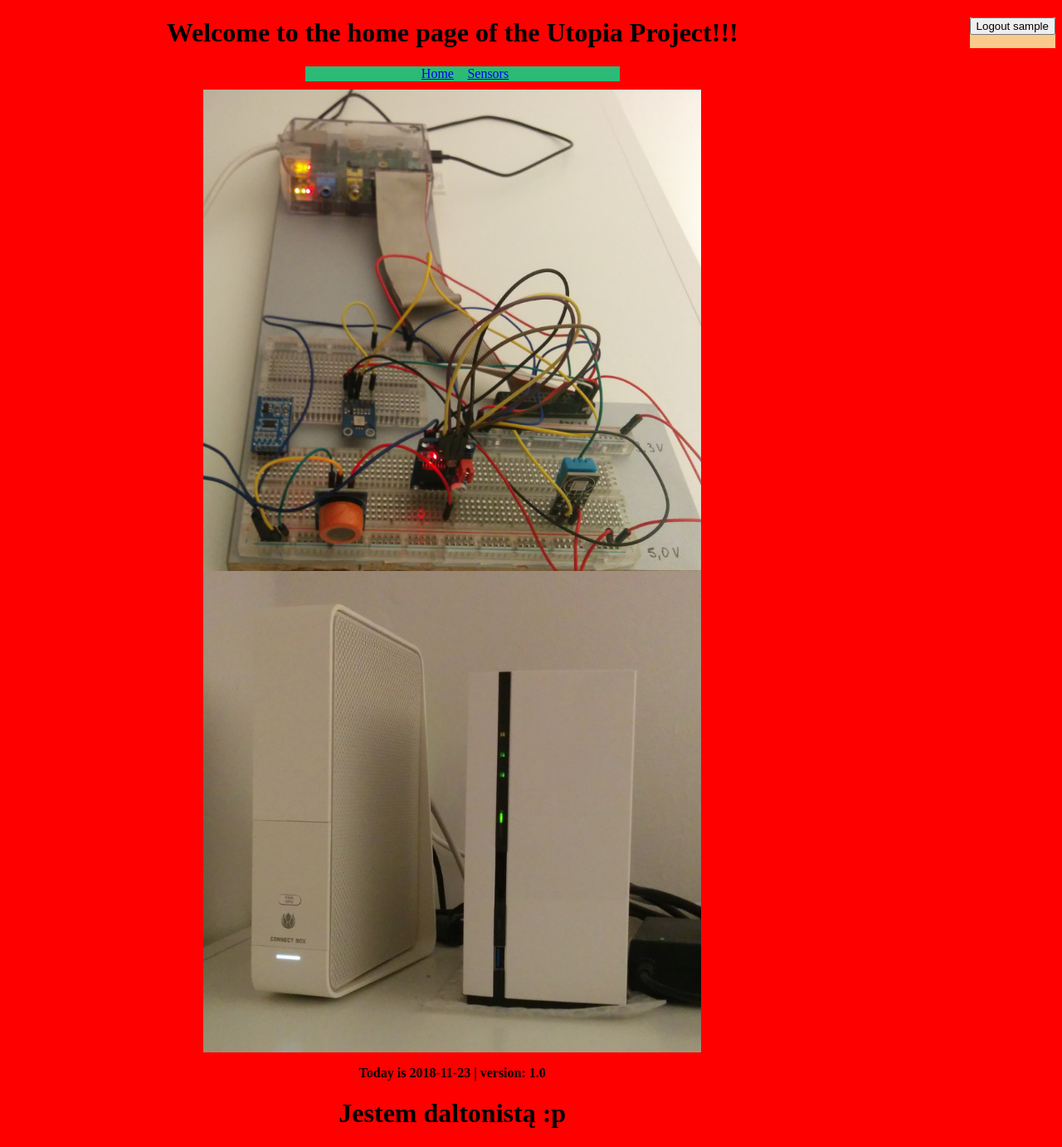
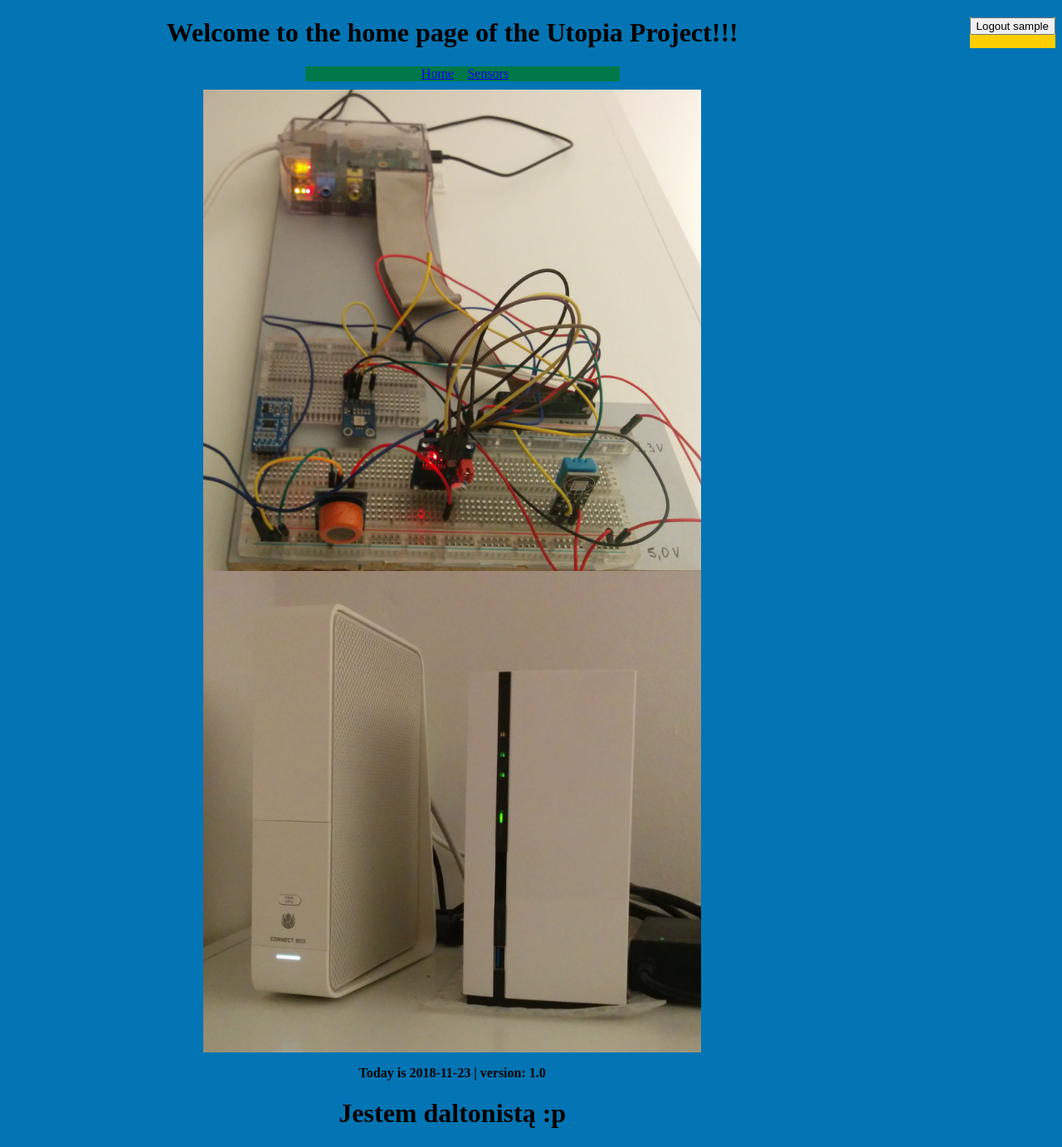
Before and after one commit to aratoval/sensors_data_view, a Django app: page / in a window 1280 px wide. Shown: the whole page at 83% size. Run offline with Django 3.2, Linux system fonts and the light colour scheme; the visitor is signed in with stand-in values (Sample User, id 1).

Commit message:
next change colors scheme

```diff
--- a/data_view/static/css/style.css
+++ b/data_view/static/css/style.css
@@ -56,7 +56,7 @@
 }
 
 .menu-div{
-    background-color: #2bbb77;
+    background-color: #007849;
     width: 30%;
     margin-right: 13%;
 }
--- a/static/css/style.css
+++ b/static/css/style.css
@@ -1,10 +1,10 @@
 .body-background{
-    background-color: red;
+    background-color: #0375b4;
 }
 
 .login{
     float: right;
-    background-color: #faca8c;
+    background-color: #ffce00;
     height: 100%;
 }
 
@@ -56,7 +56,7 @@
 }
 
 .menu-div{
-    background-color: #2bbb77;
+    background-color: #007849;
     width: 30%;
     margin-right: 13%;
 }
```
